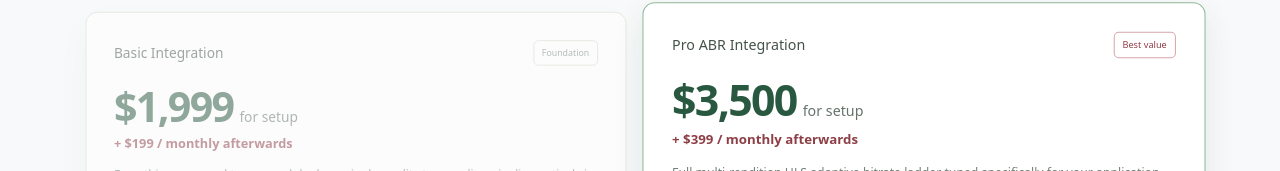
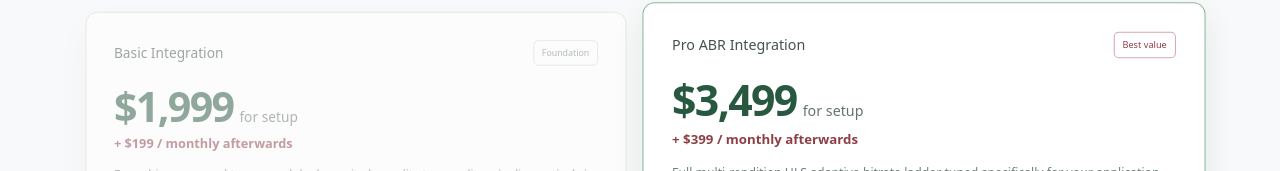
Before and after one commit to AdityaKatyal8899/Platform, a Next.js app in the folder sdk-platform/: page /pricing in a window 1280 px wide. Shown: the part 430-601 px from the top of the page. Built offline with nearby package versions, Linux system fonts and the light colour scheme.

Commit message:
Change pricing for pro plan (Just Ui not actual)

```diff
--- a/sdk-platform/app/pricing/page.tsx
+++ b/sdk-platform/app/pricing/page.tsx
@@ -285,7 +285,7 @@ export default function PricingPage() {
             </div>
             <div style={{ marginTop: '20px', marginBottom: '14px' }}>
               <div style={{ display: 'flex', alignItems: 'baseline', gap: '6px', flexWrap: 'wrap' }}>
-                <strong style={{ fontSize: '42px', fontWeight: 850, color: '#28583f', letterSpacing: '-0.04em', lineHeight: 1 }}>$3,500</strong>
+                <strong style={{ fontSize: '42px', fontWeight: 850, color: '#28583f', letterSpacing: '-0.04em', lineHeight: 1 }}>$3,499</strong>
                 <span style={{ fontSize: '14px', color: '#65736a', fontWeight: 500 }}>for setup</span>
               </div>
               <div style={{ marginTop: '8px', fontSize: '13px', color: '#8e3f46', fontWeight: 650 }}>
```
